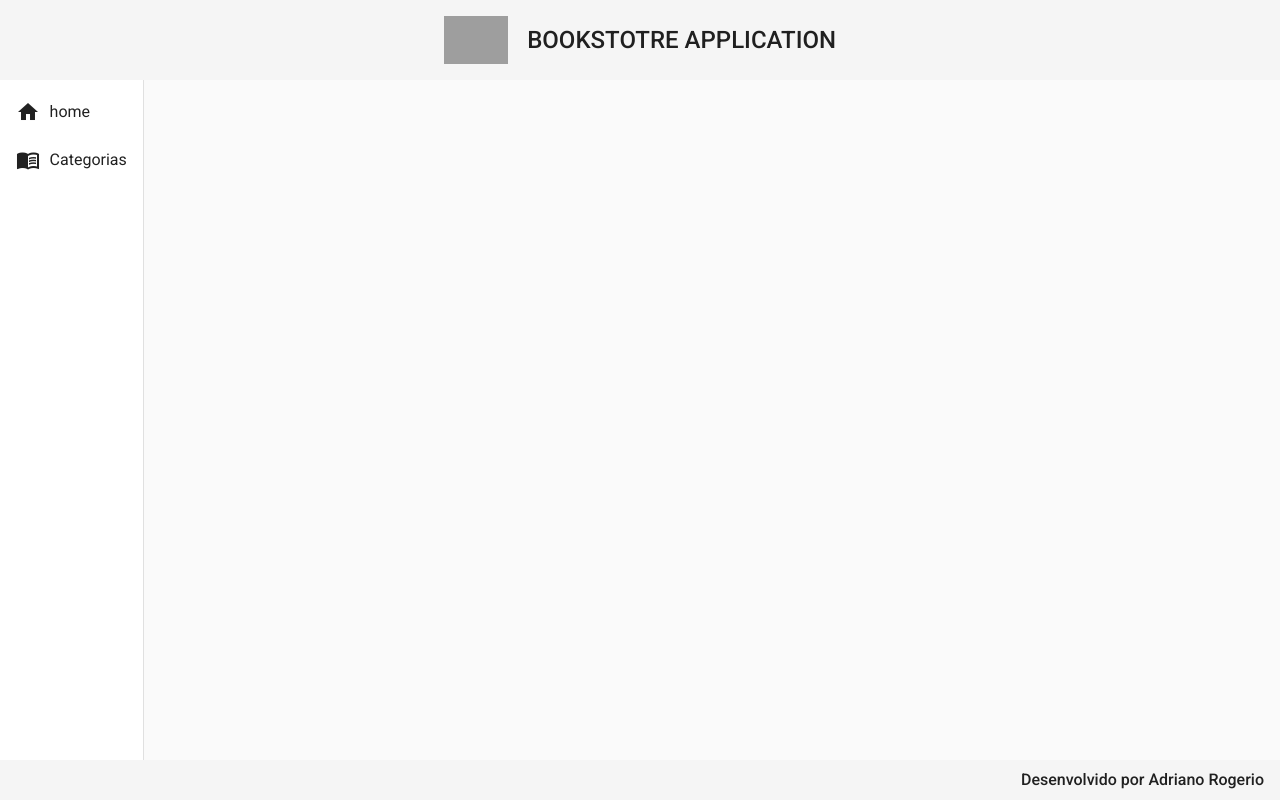
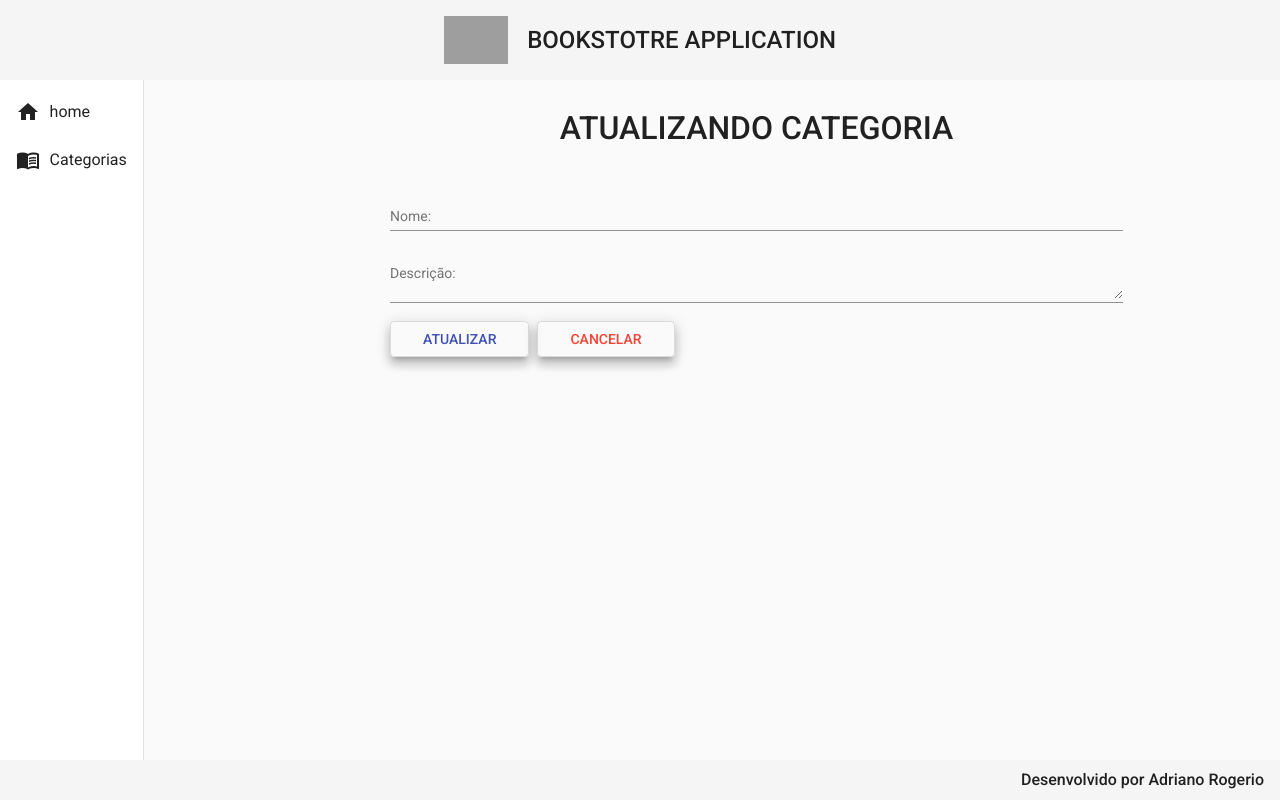
Before and after one commit to GITGARDS/bookstory-front, an Angular app: page /categorias/update/1 in a window 1280 px wide. Before the commit this address led to /. Built offline with nearby package versions, Linux system fonts and the light colour scheme; no server answers; grey boxes are pictures that could not be loaded.

Commit message:
Aula 42 e 43

```diff
--- a/src/app/app-routing.module.ts
+++ b/src/app/app-routing.module.ts
@@ -4,6 +4,7 @@
 import { RouterModule, Routes } from '@angular/router';
 import { CategoriaCreateComponent } from './components/views/categoria/categoria-create/categoria-create.component';
 import { CategoriaDeleteComponent } from './components/views/categoria/categoria-delete/categoria-delete.component';
+import { CategoriaUpdateComponent } from './components/views/categoria/categoria-update/categoria-update.component';
 
 const routes: Routes = [
   {
@@ -21,8 +22,11 @@
   {
     path: 'categorias/delete/:id',
     component: CategoriaDeleteComponent
+  },
+  {
+    path: 'categorias/update/:id',
+    component: CategoriaUpdateComponent
   }
-
 ];
 
 @NgModule({
--- a/src/app/app.module.ts
+++ b/src/app/app.module.ts
@@ -24,6 +24,7 @@
 import { MatFormFieldModule } from "@angular/material/form-field";
 import {MatSnackBarModule} from '@angular/material/snack-bar';
 import { CategoriaDeleteComponent } from './components/views/categoria/categoria-delete/categoria-delete.component';
+import { CategoriaUpdateComponent } from './components/views/categoria/categoria-update/categoria-update.component';
 
 @NgModule({
   declarations: [
@@ -35,6 +36,7 @@
     CategoriaReadComponent,
     CategoriaCreateComponent,
     CategoriaDeleteComponent,
+    CategoriaUpdateComponent,
   ],
   imports: [
     BrowserModule,
--- a/src/app/components/views/categoria/categoria-delete/categoria-delete.component.ts
+++ b/src/app/components/views/categoria/categoria-delete/categoria-delete.component.ts
@@ -2,7 +2,6 @@
 import { ActivatedRoute, Router } from '@angular/router';
 import { CategoriaService } from '../categoria.service';
 import { Categoria } from '../categoria.model';
-import { Observable } from 'rxjs';
 
 @Component({
   selector: 'app-categoria-delete',
--- a/src/app/components/views/categoria/categoria-read/categoria-read.component.html
+++ b/src/app/components/views/categoria/categoria-read/categoria-read.component.html
@@ -40,7 +40,7 @@
                 <th class="mat-header" mat-header-cell *matHeaderCellDef> AÇÕES
                 </th>
                 <td mat-cell *matCellDef="let row">
-                    <a class="edit" href="#">
+                    <a class="edit" routerLink="update/{{row.id}}">
                         <i class="material-icons">edit</i>
                     </a>
                     <a class="delete" routerLink="delete/{{row.id}}">
--- /dev/null
+++ b/src/app/components/views/categoria/categoria-update/categoria-update.component.css
@@ -0,0 +1,26 @@
+form {
+    text-align: center;
+    width: 70%;
+    margin: 2rem auto 0 auto;
+  }
+
+  h1 {
+    font-size: 2rem;
+    font-weight: 500;
+    margin-bottom: 3rem;
+  }
+
+  .form {
+    width: 100%;
+  }
+
+  .buttons {
+    width: 100%;
+    text-align: start;
+  }
+
+  button {
+    margin-right: 0.5rem;
+    padding-right: 2rem;
+    padding-left: 2rem;
+  }
--- /dev/null
+++ b/src/app/components/views/categoria/categoria-update/categoria-update.component.html
@@ -0,0 +1,23 @@
+<form action="">
+    <h1>ATUALIZANDO CATEGORIA</h1>
+
+    <mat-form-field class="form">
+        <mat-label>Nome:</mat-label>
+        <input matInput [(ngModel)]="categoria.nome" type="text"
+            name="nome" placeholder="Ex. Computação">
+    </mat-form-field>
+
+    <mat-form-field class="form">
+        <mat-label>Descrição:</mat-label>
+        <textarea matInput [(ngModel)]="categoria.descricao"  type="text" name="descricao" placeholder="Ex. Livros
+            de Computação"></textarea>
+    </mat-form-field>
+
+    <div class="buttons">
+        <button  (click)="update()" class="mat-elevation-z8" mat-stroked-button
+            color="primary">ATUALIZAR</button>
+        <button  (click)="cancel()" class="mat-elevation-z8" mat-stroked-button
+            color="warn">CANCELAR</button>
+    </div>
+
+</form>
--- /dev/null
+++ b/src/app/components/views/categoria/categoria-update/categoria-update.component.ts
@@ -0,0 +1,49 @@
+import { CategoriaService } from './../categoria.service';
+import { Component, OnInit } from '@angular/core';
+import { Categoria } from '../categoria.model';
+import { Router, ActivatedRoute } from '@angular/router';
+
+@Component({
+  selector: 'app-categoria-update',
+  templateUrl: './categoria-update.component.html',
+  styleUrls: ['./categoria-update.component.css']
+})
+export class CategoriaUpdateComponent implements OnInit {
+
+  categoria: Categoria = {
+    nome: '',
+    descricao: ''
+  }
+
+  constructor(private service: CategoriaService, private route: ActivatedRoute, private router: Router) { }
+
+  ngOnInit(): void {
+    this.categoria.id = this.route.snapshot.paramMap.get('id')!
+    this.findById()
+  }
+
+  findById(): void{
+    this.service.findById(this.categoria.id!).subscribe((resposta) => {
+      this.categoria.nome = resposta.nome
+      this.categoria.descricao = resposta.descricao
+    }
+    )
+  }
+
+  update(): void{
+    this.service.update(this.categoria).subscribe((resposta) => {
+      this.router.navigate(['categorias']);
+      this.service.mensagem('Categoria atualizada com sucesso!');
+    }, err => {
+      for (let i = 0; i < err.error.errors.length; i++){
+        this.service.mensagem(err.error.errors[i].message)
+      }
+    }
+    )
+  }
+
+  cancel(): void{
+    this.router.navigate(['categorias']);
+  }
+
+}
--- a/src/app/components/views/categoria/categoria.service.ts
+++ b/src/app/components/views/categoria/categoria.service.ts
@@ -27,7 +27,6 @@
     create(categoria: Categoria): Observable<Categoria>{
       const url = `${this.baseUrl}/categorias`;
       return this.http.post<Categoria>(url, categoria);
-
     }
 
     delete(id: String): Observable<void>{
@@ -35,6 +34,10 @@
       return this.http.delete<void>(url)
     }
 
+    update(categoria: Categoria): Observable<void>{
+      const url = `${this.baseUrl}/categorias/${categoria.id}`
+      return this.http.put<void>(url, categoria)
+    }
 
     mensagem(str: String): void{
       this._snack.open(`${str}`, 'OK', {
```
